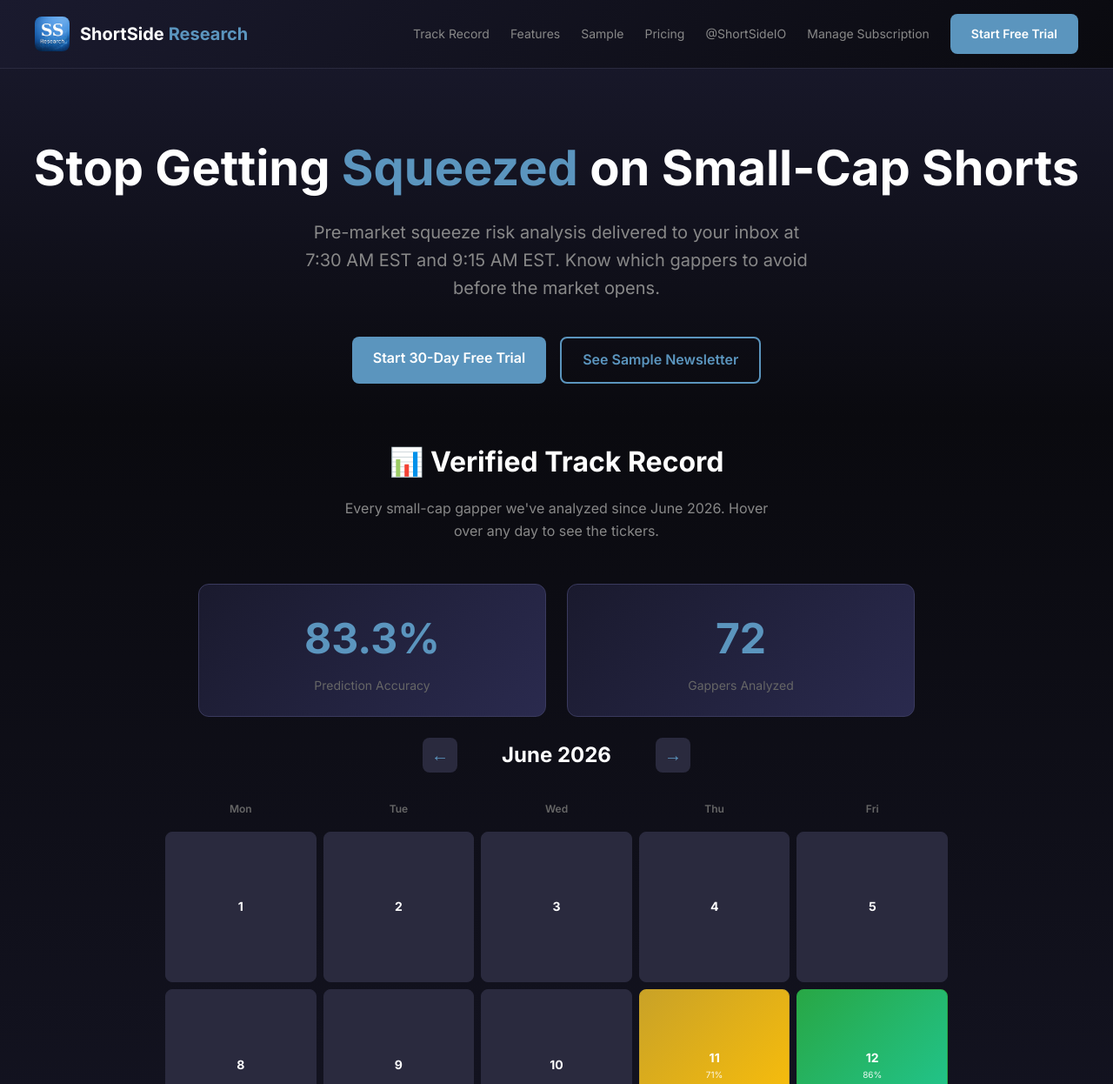
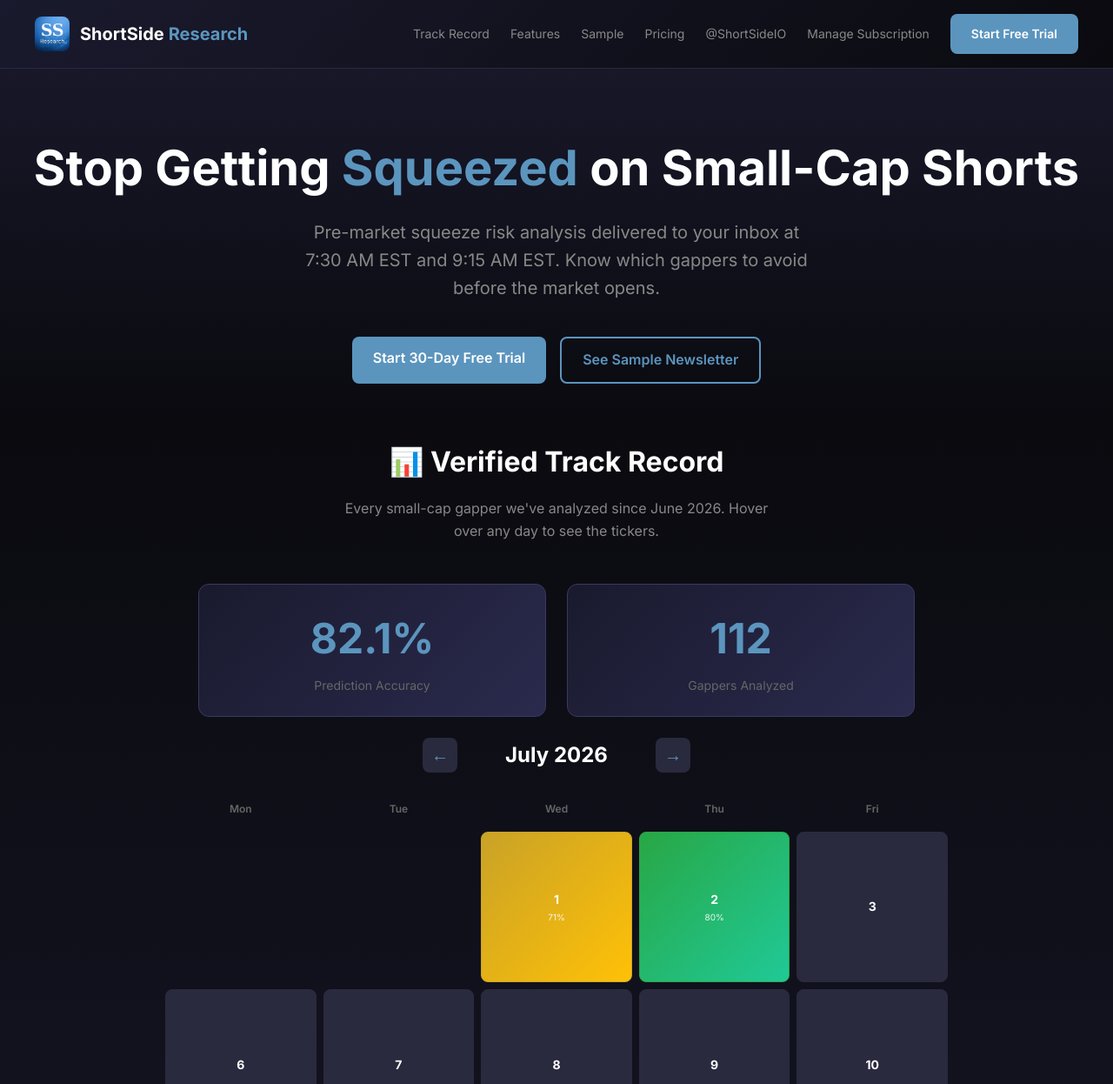
Before and after one commit to ShortSideResearch/feed, a plain HTML site: page landing/index.html in a window 1280 px wide. Shown: the top 1246 px of the page at 87% size. Drawn offline with Linux system fonts and the light colour scheme.

Commit message:
Update track record calendar - week ending 2026-07-03

```diff
--- a/landing/index.html
+++ b/landing/index.html
@@ -1527,13 +1527,18 @@
         {"date": "2026-06-23", "gappers": 6, "correct": 5, "tickers": ["BFRI", "CIIT", "HSCS", "RDGT", "TRIB", "ATLN"]},
         {"date": "2026-06-24", "gappers": 6, "correct": 5, "tickers": ["PLSM", "FRTT", "MGN", "VTAK", "CUPR", "SCAG"]},
         {"date": "2026-06-25", "gappers": 6, "correct": 5, "tickers": ["KUST", "AZI", "WYY", "NEXR", "EHGO", "ILLR"]},
-        {"date": "2026-06-26", "gappers": 5, "correct": 4, "tickers": ["ZDAI", "ILLR", "IVF", "SDOT", "TII"]}
+        {"date": "2026-06-26", "gappers": 5, "correct": 4, "tickers": ["ZDAI", "ILLR", "IVF", "SDOT", "TII"]},
+        {"date": "2026-06-30", "gappers": 5, "correct": 4, "tickers": ["JEM", "EDBL", "BIYA", "BTCT", "ABVX"]}
+      ],
+      "2026-07": [
+        {"date": "2026-07-01", "gappers": 7, "correct": 5, "tickers": ["TC", "DXF", "JEM", "GSUN", "CANF", "LHAI", "SOC"]},
+        {"date": "2026-07-02", "gappers": 5, "correct": 4, "tickers": ["LIMN", "SURG", "SENEB", "SDEV", "CLRO"]}
       ]
     };
 
     // Data starts June 11, 2026
     const dataStartDate = new Date(2026, 5, 11);
-    let currentMonth = new Date(2026, 5, 1); // June 2026
+    let currentMonth = new Date(2026, 6, 1); // July 2026 (current month)
 
     const monthNames = ["January", "February", "March", "April", "May", "June", "July", "August", "September", "October", "November", "December"];
     // Trading week: Monday to Friday only (no weekends)
@@ -1541,9 +1546,9 @@
 
     function changeMonth(delta) {
       currentMonth.setMonth(currentMonth.getMonth() + delta);
-      // Limit to June 2026 only for now (when we have real data)
+      // Limit to June-July 2026 (months with real data)
       if (currentMonth < new Date(2026, 5, 1)) currentMonth = new Date(2026, 5, 1);
-      if (currentMonth > new Date(2026, 5, 1)) currentMonth = new Date(2026, 5, 1);
+      if (currentMonth > new Date(2026, 6, 1)) currentMonth = new Date(2026, 6, 1);
       renderCalendar();
     }
 
@@ -1740,8 +1745,8 @@
       entries.forEach(entry => {
         if (entry.isIntersecting && !animated) {
           animated = true;
-          animateCount(document.getElementById('animAccuracy'), 83.3, 1500, true);
-          animateCount(document.getElementById('animGappers'), 72, 1500, false);
+          animateCount(document.getElementById('animAccuracy'), 82.1, 1500, true);
+          animateCount(document.getElementById('animGappers'), 112, 1500, false);
         }
       });
     }, { threshold: 0.3 });
```
